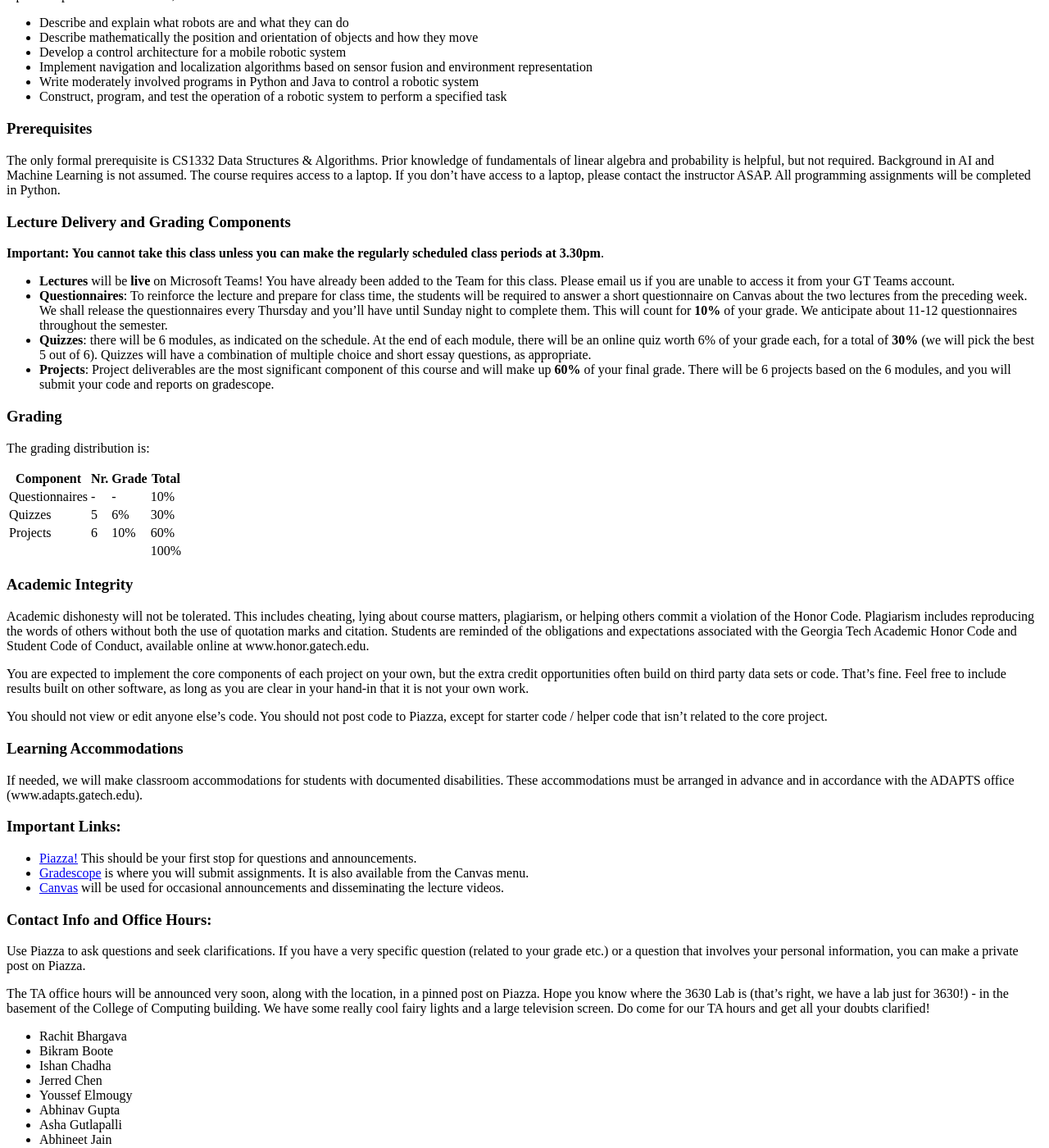
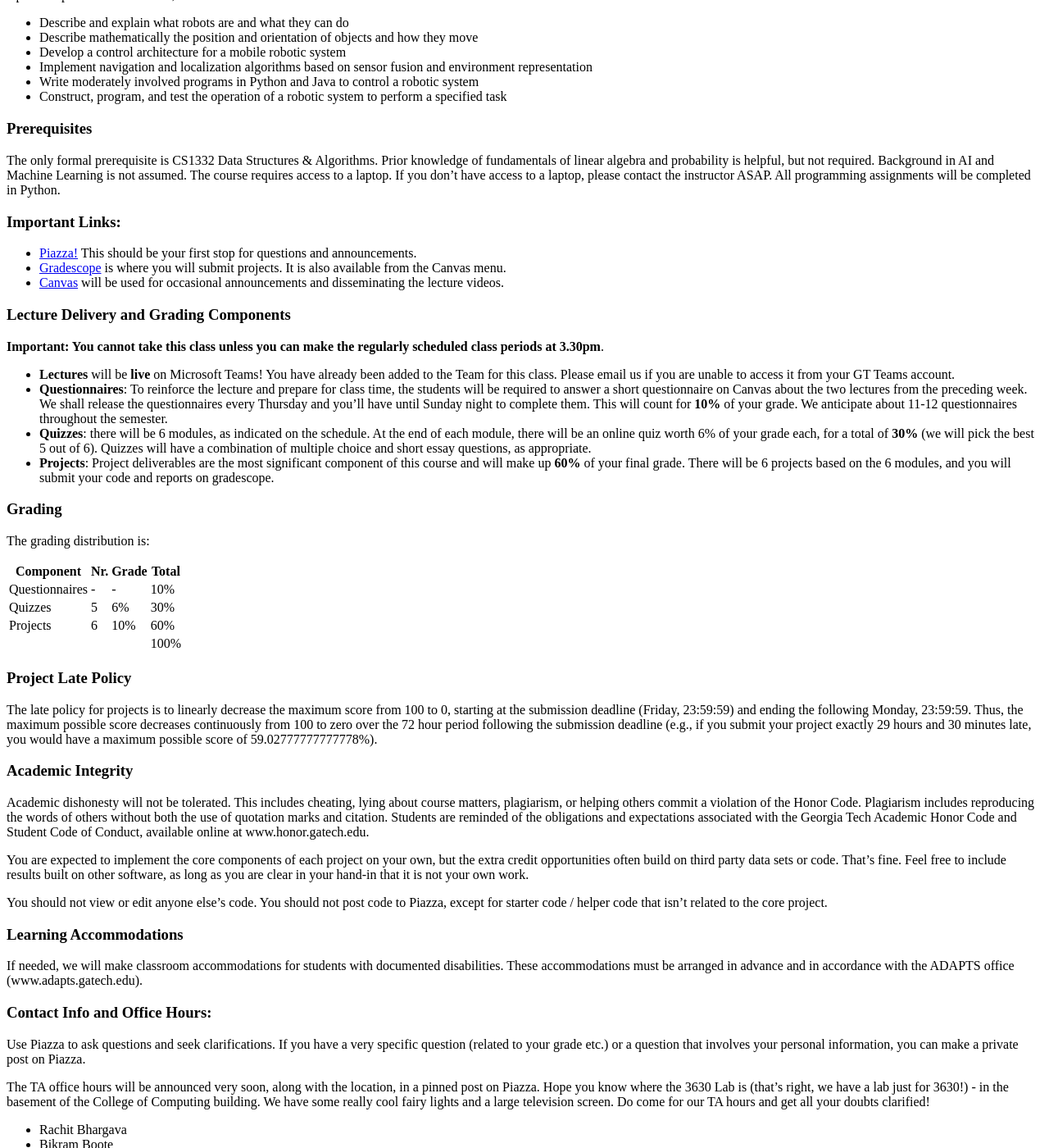
Before and after one commit to dellaert/22F-3630, a Jekyll site: the page built from syllabus.md, in a window 1280 px wide and 1400 px high, scrolled down 360 px. Shown: the whole window at 82% size. Built offline with Jekyll 4.4.1, drawn with Linux system fonts in a browser that asks for light colours.

Commit message:
adding late policy

```diff
--- a/syllabus.md
+++ b/syllabus.md
@@ -18,6 +18,11 @@ Upon completion of this course, students will be able to:
 The only formal prerequisite is CS1332 Data Structures & Algorithms. Prior knowledge of fundamentals of linear algebra and probability is helpful, but not required.  Background in AI and Machine Learning is not assumed.
 The course requires access to a laptop.  If you don’t have access to a laptop, please contact the instructor ASAP.  All programming assignments will be completed in Python.
 
+### Important Links:
+* [Piazza!](https://piazza.com/class/kxtmafdutrp43f) This should be your first stop for questions and announcements.
+* [Gradescope](https://www.gradescope.com/courses/349667) is where you will submit projects. It is also available from the Canvas menu.
+* [Canvas](https://canvas.gatech.edu/) will be used for occasional announcements and disseminating the lecture videos.
+
 ### Lecture Delivery and Grading Components
 
 **Important: You cannot take this class unless you can make the regularly scheduled class periods at 3.30pm**.
@@ -37,7 +42,9 @@ The grading distribution is:
 | Projects       | 6   | 10%   |  60%  |
 |                |     |       | 100%  |
 
-<!-- The Late policy for this course will be 20% per day late. -->
+### Project Late Policy
+
+The late policy for projects is to linearly decrease the maximum score from 100 to 0, starting at the submission deadline (Friday, 23:59:59) and ending the following Monday, 23:59:59.  Thus, the maximum possible score decreases continuously from 100 to zero over the 72 hour period following the submission deadline (e.g., if you submit your project exactly 29 hours and 30 minutes late, you would have a maximum possible score of 59.02777777777778%).
 
 ### Academic Integrity
 Academic dishonesty will not be tolerated. This includes cheating, lying about course matters, plagiarism, or helping others commit a violation of the Honor Code. Plagiarism includes reproducing the words of others without both the use of quotation marks and citation. Students are reminded of the obligations and expectations associated with the Georgia Tech Academic Honor Code and Student Code of Conduct, available online at www.honor.gatech.edu.
@@ -48,11 +55,6 @@ You should not view or edit anyone else's code. You should not post code to Piaz
 
 ### Learning Accommodations
 If needed, we will make classroom accommodations for students with documented disabilities. These accommodations must be arranged in advance and in accordance with the ADAPTS office (www.adapts.gatech.edu).
-
-### Important Links:
-* [Piazza!](https://piazza.com/class/kxtmafdutrp43f) This should be your first stop for questions and announcements.
-* [Gradescope](https://www.gradescope.com/courses/349667) is where you will submit assignments. It is also available from the Canvas menu.
-* [Canvas](https://canvas.gatech.edu/) will be used for occasional announcements and disseminating the lecture videos.
 
 ### Contact Info and Office Hours:
 Use Piazza to ask questions and seek clarifications. If you have a very specific question (related to your grade etc.) or a question that involves your personal information, you can make a private post on Piazza.
```
